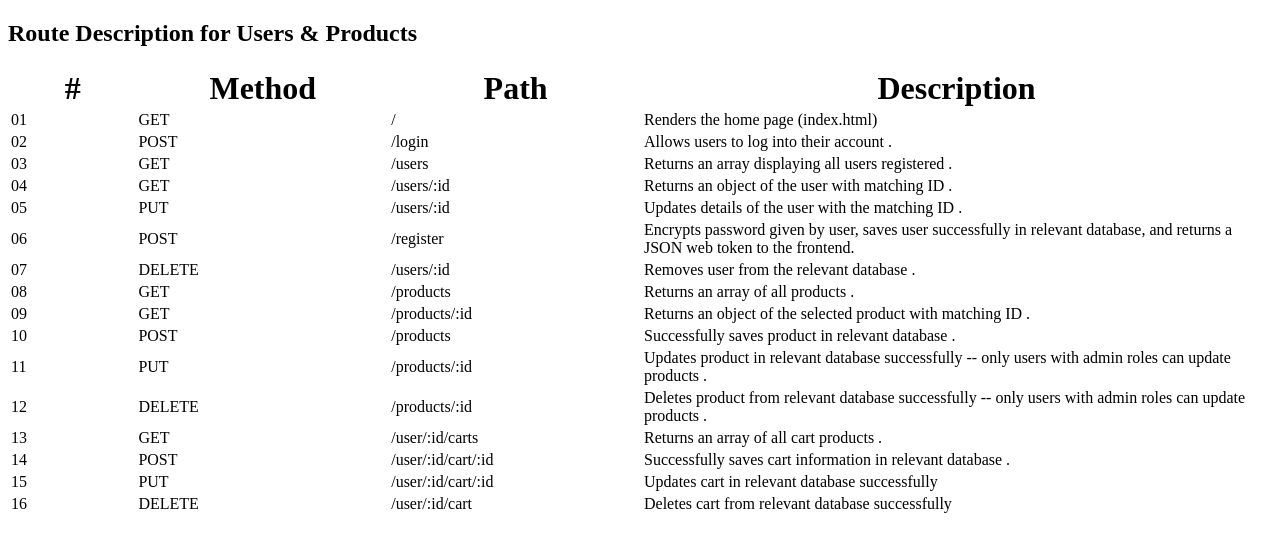
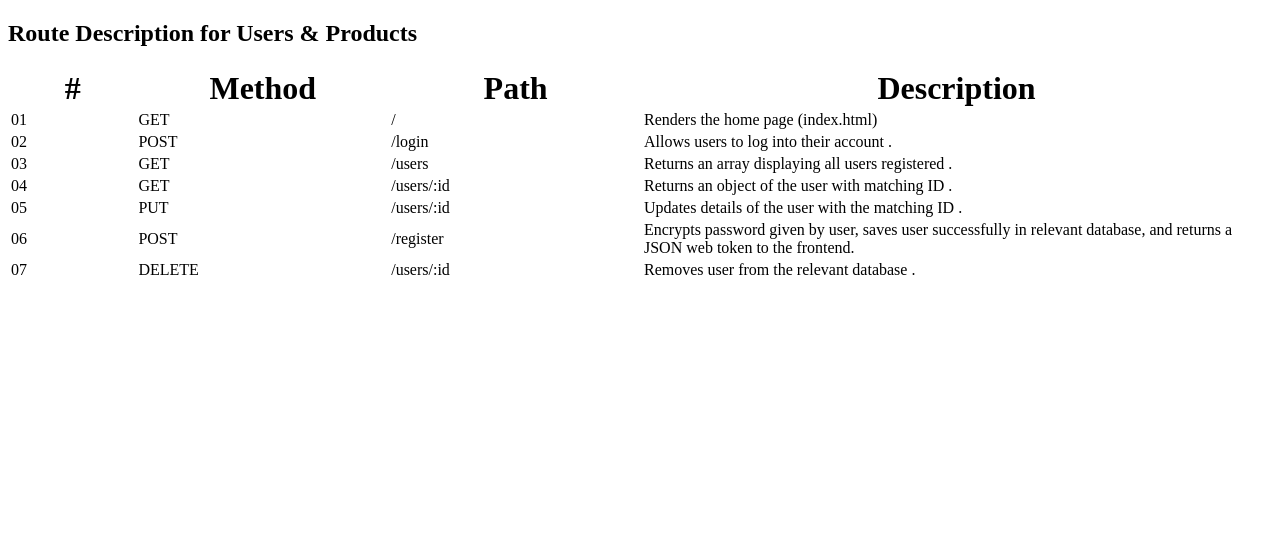
Before and after one commit to Qwertyindividual/Vivo-Energy, a website: page View/index.html in a window 1280 px wide. Drawn offline with Linux system fonts and the light colour scheme.

Commit message:
second commit

```diff
--- a/View/index.html
+++ b/View/index.html
@@ -62,72 +62,7 @@
             <td>/users/:id</td>
             <td>Removes user from the relevant database .</td>
           </tr>
-          <tr>
-            <td>08</td>
-            <td>GET</td>
-            <td>/products</td>
-            <td>Returns an array of all products .</td>
-          </tr>
-          <tr>
-            <td>09</td>
-            <td>GET</td>
-            <td>/products/:id</td>
-            <td>
-              Returns an object of the selected product with matching ID .
-            </td>
-          </tr>
-          <tr>
-            <td>10</td>
-            <td>POST</td>
-            <td>/products</td>
-            <td>Successfully saves product in relevant database .</td>
-          </tr>
-          <tr>
-            <td>11</td>
-            <td>PUT</td>
-            <td>/products/:id</td>
-            <td>
-              Updates product in relevant database successfully -- only users
-              with admin roles can update products .
-            </td>
-          </tr>
-          <tr>
-            <td>12</td>
-            <td>DELETE</td>
-            <td>/products/:id</td>
-            <td>
-              Deletes product from relevant database successfully -- only users
-              with admin roles can update products .
-            </td>
-          </tr>
-          <tr>
-            <td>13</td>
-            <td>GET</td>
-            <td>/user/:id/carts</td>
-            <td>Returns an array of all cart products .</td>
-          </tr>
-          <tr>
-            <td>14</td>
-            <td>POST</td>
-            <td>/user/:id/cart/:id</td>
-            <td>Successfully saves cart information in relevant database .</td>
-          </tr>
-          <tr>
-            <td>15</td>
-            <td>PUT</td>
-            <td>/user/:id/cart/:id</td>
-            <td>
-              Updates cart in relevant database successfully
-            </td>
-          </tr>
-          <tr>
-            <td>16</td>
-            <td>DELETE</td>
-            <td>/user/:id/cart</td>
-            <td>
-              Deletes cart from relevant database successfully
-            </td>
-          </tr>
+
         </tbody>
       </table>
     </div>
```
